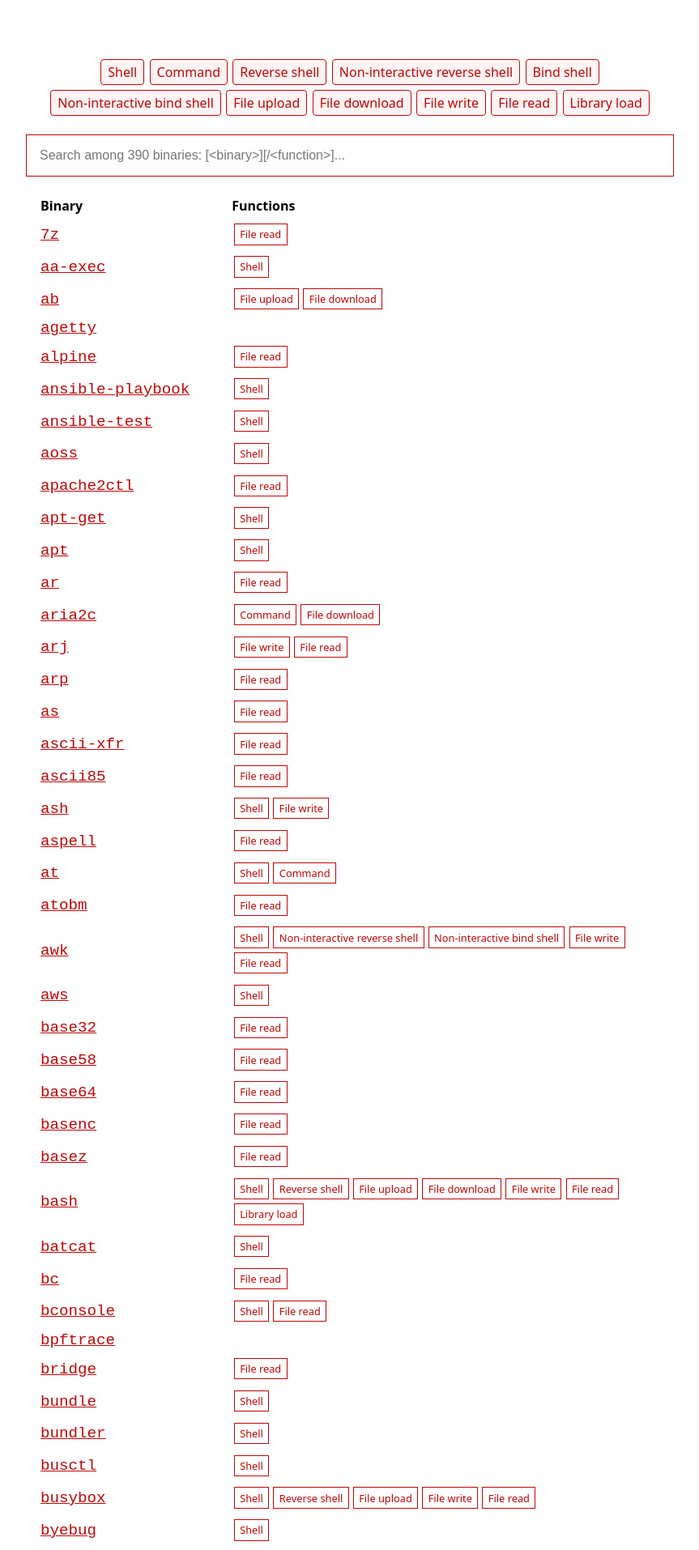
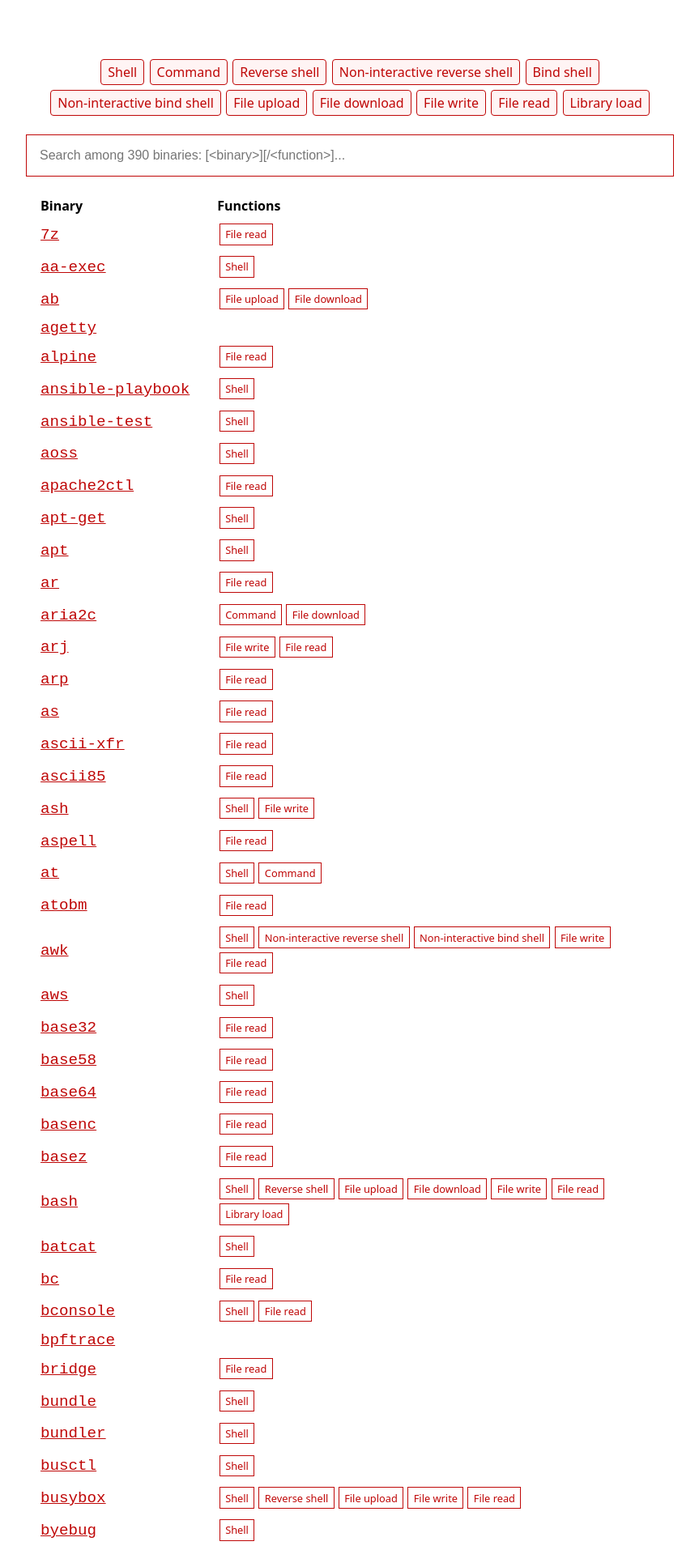
Before and after one commit to GTFOBins/GTFOBins.github.io, a Jekyll site: the page built from index.md, in a window 1280 px wide. Shown: the part 411-2325 px from the top of the page at 81% size, without its empty margins (208-1071 px from the left). Built offline with Jekyll 4.4.1, drawn with Linux system fonts in a browser that asks for light colours.

Commit message:
Make the table sizing more stable

```diff
--- a/assets/style.scss
+++ b/assets/style.scss
@@ -153,6 +153,10 @@ h2, h3, h4, h5, h5 {
     #bin-table {
         width: 100%;
 
+        th:nth-child(2) {
+            width: 100%;
+        }
+
         th, td {
             padding: 0.2em 1em;
         }
```
